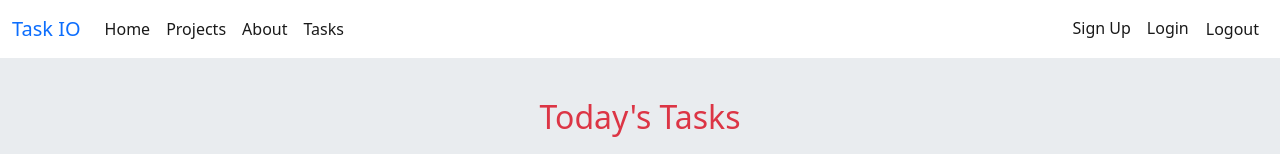
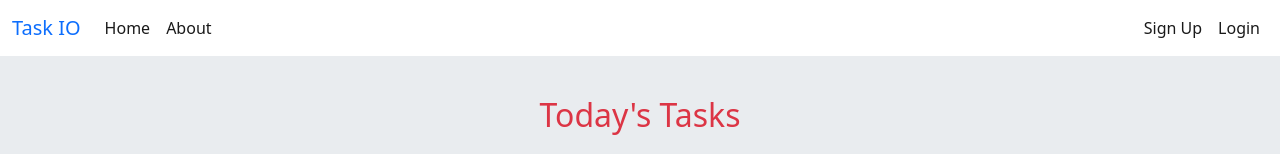
Before and after one commit to levworkshop/taskio, an Angular app: page /home in a window 1280 px wide. Shown: the top 154 px of the page. Built offline with nearby package versions, Linux system fonts and the light colour scheme.

Commit message:
check if user logged in and display the right items in menu

```diff
--- a/src/app/app.component.html
+++ b/src/app/app.component.html
@@ -10,7 +10,7 @@
                 <li class="nav-item">
                     <a routerLink="/home" class="nav-link active" aria-current="page">Home</a>
                 </li>
-                <li class="nav-item">
+                <li *ngIf="loggedIn()" class="nav-item">
                     <a routerLink="/projects" class="nav-link active" aria-current="page">Projects</a>
                 </li>
                 <li class="nav-item">
@@ -18,7 +18,7 @@
                         About
                     </a>
                 </li>
-                <li class="nav-item">
+                <li *ngIf="loggedIn()" class="nav-item">
                     <a routerLink="/tasks" class="nav-link active" aria-current="page">Tasks</a>
                 </li>
             </ul>
@@ -29,12 +29,12 @@
                             Sign Up
                         </a>
                     </li>
-                    <li class="nav-item">
+                    <li *ngIf="!loggedIn()" class="nav-item">
                         <a routerLink="/login" class="nav-link active" aria-current="page">
                             Login
                         </a>
                     </li>
-                    <li class="nav-item">
+                    <li *ngIf="loggedIn()" class="nav-item">
                         <button (click)="logout()" class="btn btn-link nav-link active" aria-current="page">
                             Logout
                         </button>
--- a/src/app/app.component.ts
+++ b/src/app/app.component.ts
@@ -1,6 +1,7 @@
 import { AfterViewInit, Component } from '@angular/core';
 import { Route, Router } from '@angular/router';
 import { ApiService } from './core/api.service';
+import { AuthService } from './core/auth.service';
 import { SessionService } from './core/session.service';
 
 export interface Task {
@@ -36,8 +37,13 @@ export class AppComponent implements AfterViewInit {
     constructor(
         private session: SessionService,
         private api: ApiService,
-        private router: Router
+        private router: Router,
+        private auth: AuthService
     ) { }
+
+    loggedIn(): boolean {
+        return this.auth.isLoggedIn();
+    }
 
     ngAfterViewInit(): void {
         this.session.redirectToHome();
--- /dev/null
+++ b/src/app/core/auth.service.ts
@@ -0,0 +1,15 @@
+import { Injectable } from '@angular/core';
+import { ApiService } from './api.service';
+
+@Injectable({
+    providedIn: 'root'
+})
+export class AuthService {
+
+    constructor(private api: ApiService) { }
+
+    isLoggedIn(): boolean {
+        const token = this.api.getToken();
+        return (token && token.length > 0) ? true : false;
+    }
+}
```
Also changed, not shown: 1 other file (tests, documents, lock files or other folders).
